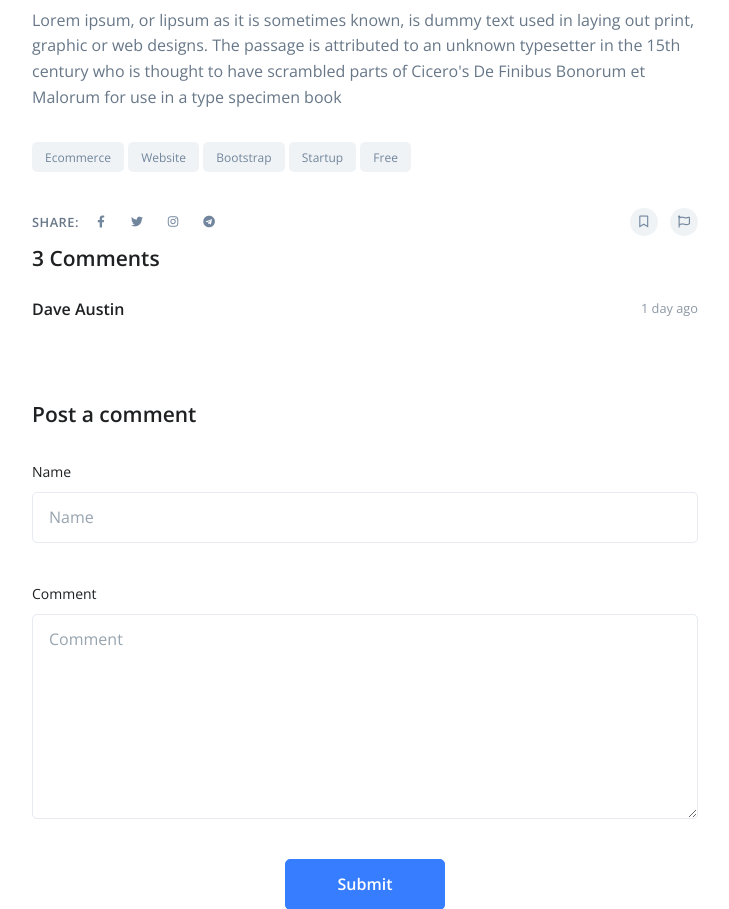
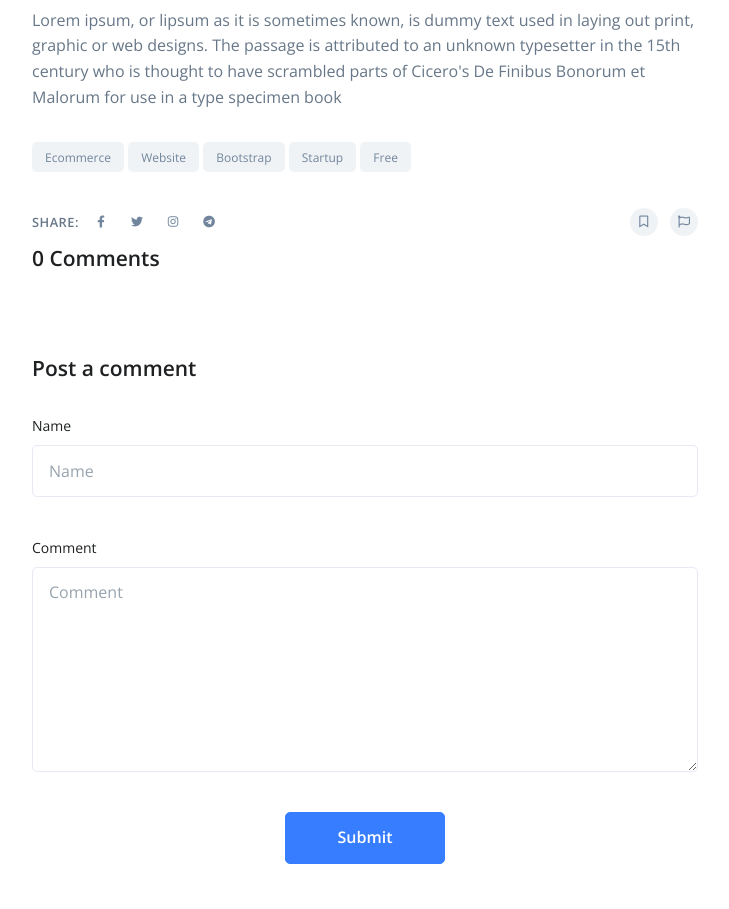
Before and after one commit to RakibulIslamDigonto/SECP_project, a Django app: a page that uses templates/blog/details.html in a window 1280 px wide. Shown: the part 673-1582 px from the top of the page, without its empty margins (275-1004 px from the left). Run offline with Django 3.2, Linux system fonts and the light colour scheme; data comes from the database, SQL or seed files in the repository; both versions use the stored data as it was after the commit; some libraries are stand-ins or nearby versions.

Commit message:
comment success

```diff
--- a/blog/models.py
+++ b/blog/models.py
@@ -17,6 +17,10 @@ class Blog(models.Model):
     def get_absolute_url(self):
         return reverse('blog:blog_details', kwargs={'slug': self.slug})
 
+    @property
+    def comment_count(self):
+        return Comment.objects.filter(blog=self).count()
+
 
 class Comment(models.Model):
     blog = models.ForeignKey(Blog, on_delete=models.CASCADE, related_name='comments')
--- a/templates/blog/details.html
+++ b/templates/blog/details.html
@@ -262,11 +262,13 @@
 
           <div class="pt-2 mb-11">
             <div class="mb-4">
-              <h3>3 Comments</h3>
+              <h3>{{ blog.comment_count }} Comments</h3>
             </div>
 
             <ul class="list-unstyled">
+              {% for comment in comments %}
               <!-- Comment -->
+
               <li class="mb-5">
                 <div class="media align-items-center mb-2">
 
@@ -274,19 +276,20 @@
                     <div
                       class="d-flex justify-content-between align-items-center"
                     >
-                      <span class="h5 mb-0">Dave Austin</span>
-                      <small class="text-muted">1 day ago</small>
+                      <span class="h5 mb-0">{{ comment.name }}</span>
+                      <small class="text-muted">{{ comment.creation | timesince }}</small>
                     </div>
                   </div>
                 </div>
 
                 <p>
-
+                  {{ comment.body }}
                 </p>
 
 
 
               </li>
+              {% endfor %}
               <!-- End Comment -->
             </ul>
           </div>
```
Also changed, not shown: db.sqlite3.
